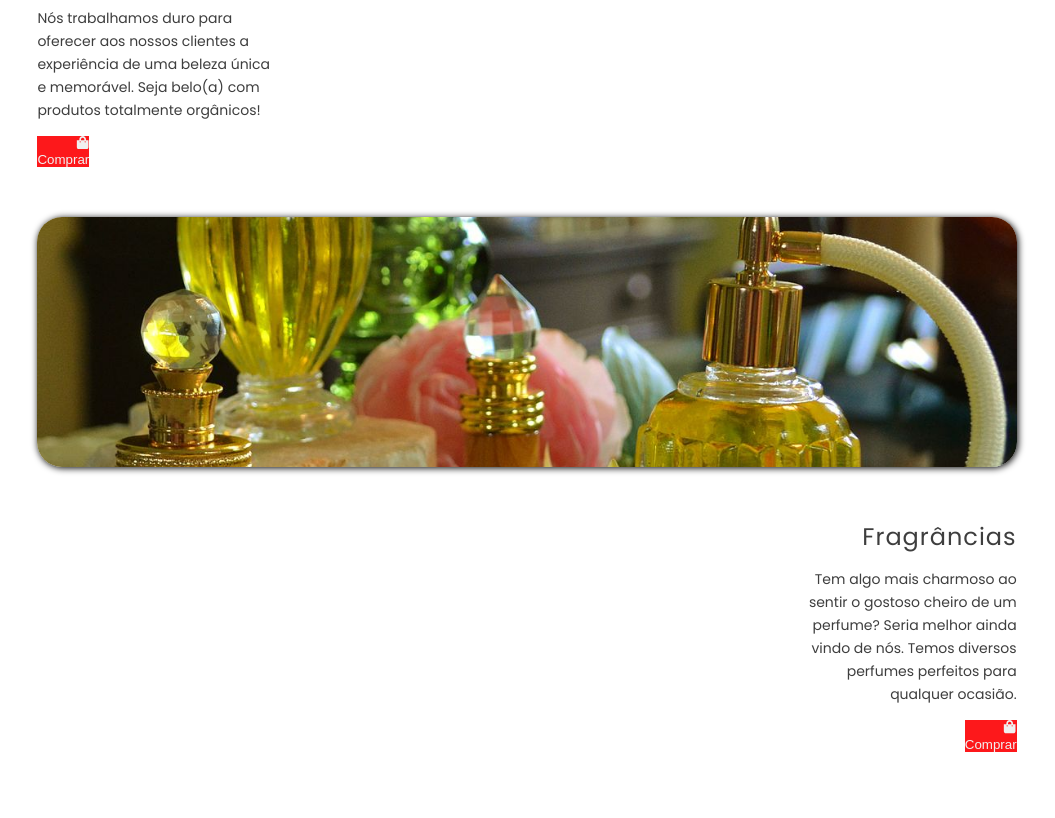
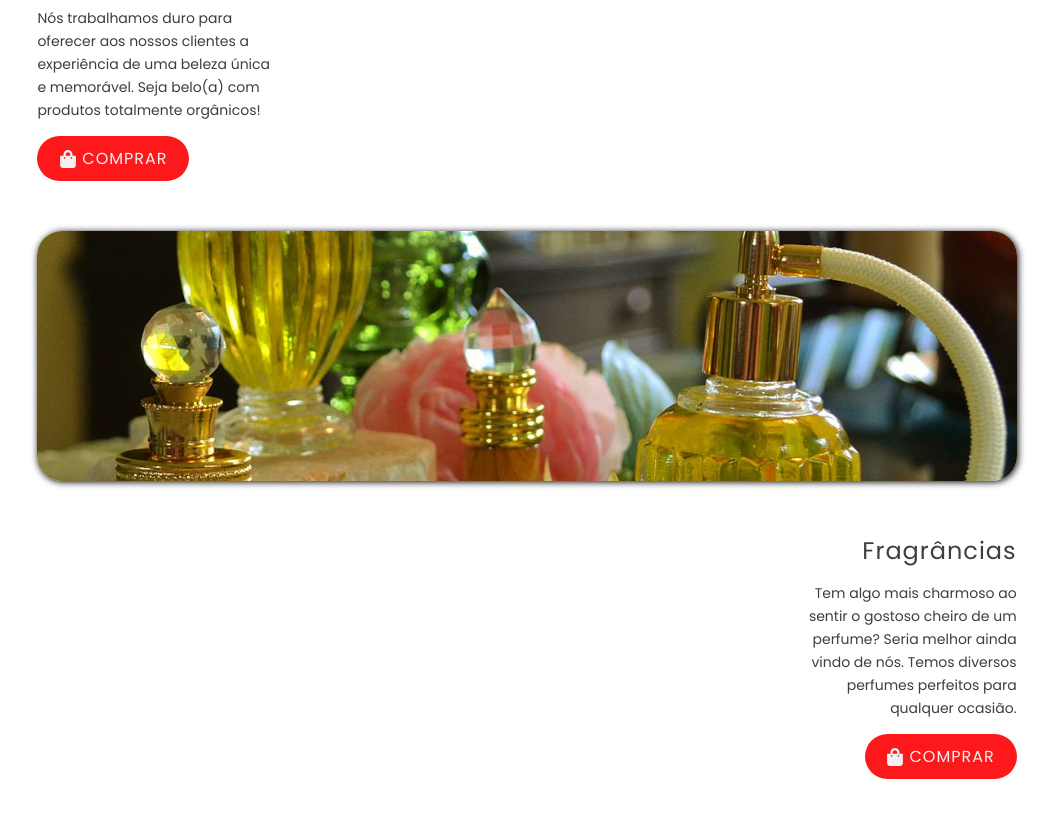
Before and after one commit to carlosr-lotus/Bordu, a React (Create React App) app: page / in a window 1280 px wide. Shown: the part 1000-1818 px from the top of the page, without its empty margins (113-1168 px from the left). Built offline with nearby package versions, Linux system fonts and the light colour scheme.

Commit message:
Global CSS

```diff
--- a/src/global.css
+++ b/src/global.css
@@ -35,10 +35,37 @@ body {
 
 /* Global CSS for Button tag */
 .red-button {
+    font-family: 'Poppins',
+        sans-serif;
+    letter-spacing: 1px;
+    font-size: 1.8rem;
+    font-weight: 100;
+
+    padding: 1rem;
+    width: 15.2rem;
+
     background-color: var(--Main-Red);
     color: var(--Logo-Font-White);
+
     border: none;
+    border-radius: 25px;
 
-    /* display: flex;
-    align-items: center; */
+    text-transform: uppercase;
+
+    cursor: pointer;
+
+    transition: .5s;
+
+    display: flex;
+    align-items: center;
+    justify-content: center;
 }
+
+.red-button>p {
+    margin: 0 0 0 .5rem;
+    font-size: 1.6rem;
+}
+
+.red-button:hover {
+    transform: scale(1.1);
+}
```
